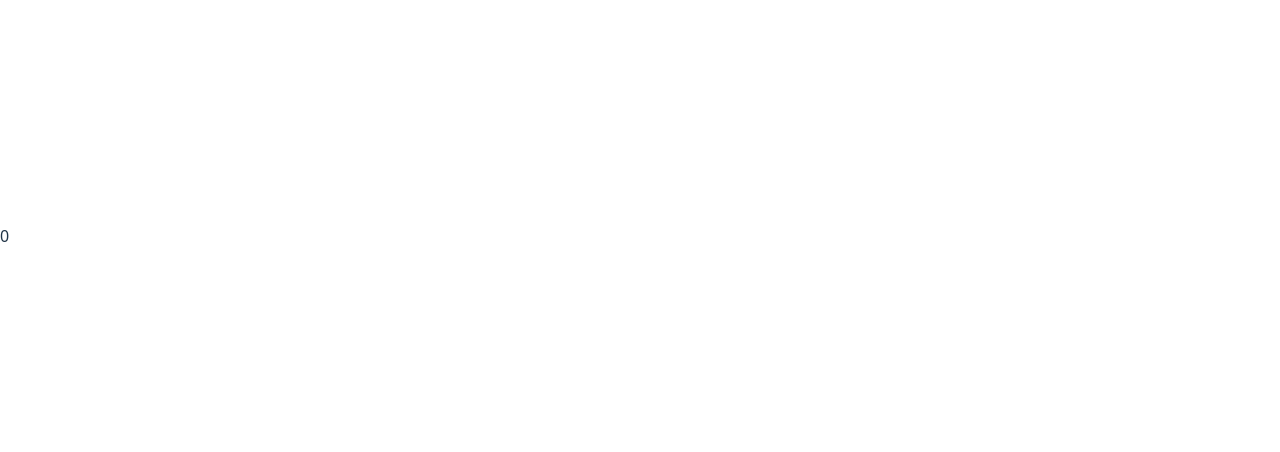
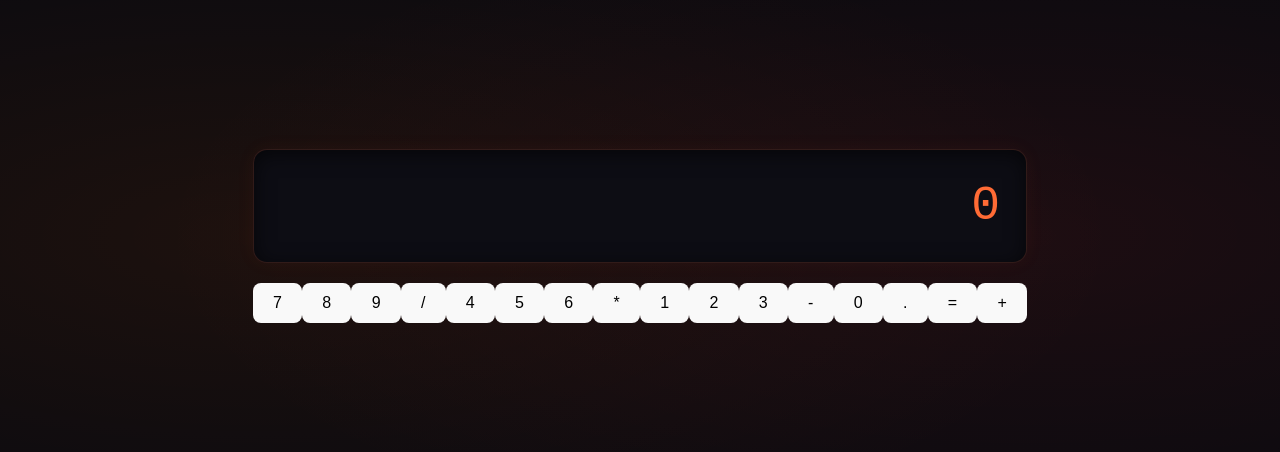
Before and after one commit to SriyaDhakal/calculator, a React (Vite) app: page / in a window 1280 px wide. Shown: the part 164-616 px from the top of the page. Built offline with nearby package versions, Linux system fonts and the light colour scheme.

Commit message:
connect Display and ButtonGrid in App with useState

```diff
--- a/src/App.tsx
+++ b/src/App.tsx
@@ -1,14 +1,15 @@
 import { useState } from 'react'
 import Display from './Components/Display'
-import Button from './Components/Button'
+import ButtonGrid from './Components/ButtonGrid'
+import './App.css'
 
 function App() {
   const [displayValue, setDisplayValue] = useState('0')
 
   return (
-    <div>
+    <div className="calculator">
       <Display value={displayValue} />
-      {/* Add calculator buttons here in the future */}
+      <ButtonGrid onButtonClick={(label) => setDisplayValue(label)} />
     </div>
   )
 }
```
